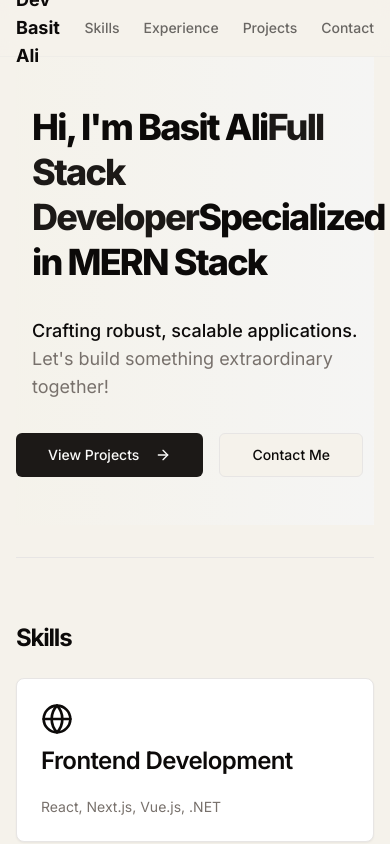
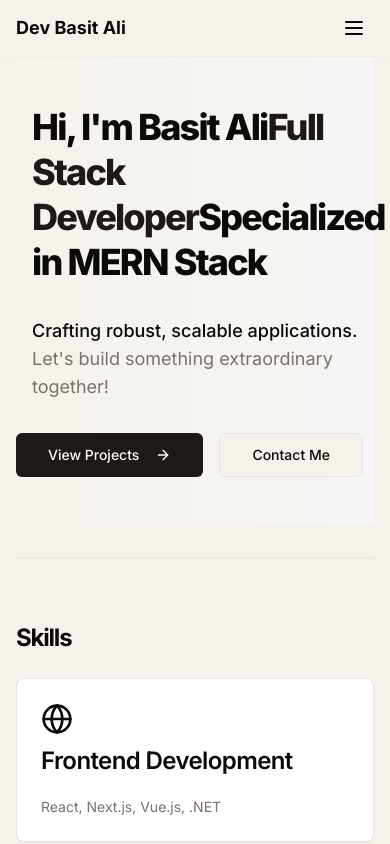
Before and after one commit to DevBasitali/devbasit-web-portfolio, a Next.js app: page / in a window 390 px wide. Shown: the top 844 px of the page. Built offline with nearby package versions, Linux system fonts and the light colour scheme.

Commit message:
"2nd commit"

```diff
--- a/app/components/Header.tsx
+++ b/app/components/Header.tsx
@@ -1,12 +1,39 @@
+'use client'
+
+import { useState } from 'react';
+
 export default function Header() {
+  const [isMenuOpen, setIsMenuOpen] = useState(false);
+
+
   return (
     <header className="sticky top-0 z-50 w-full border-b border-border/40 bg-background/95 backdrop-blur supports-[backdrop-filter]:bg-background/60">
       <div className="container mx-auto px-4 sm:px-6 lg:px-8 max-w-6xl flex h-14 items-center justify-between">
-        <div className="flex items-center justify-between w-full">
+      <div className="flex items-center justify-between w-full">
           <a className="flex items-center space-x-2" href="/">
             <span className="font-bold text-lg">Dev Basit Ali</span>
           </a>
-          <nav className="flex items-center space-x-6 text-sm font-medium">
+          <button
+        className="sm:hidden p-2"
+        onClick={() => setIsMenuOpen(!isMenuOpen)}
+      >
+        <svg
+          xmlns="http://www.w3.org/2000/svg"
+          className="h-6 w-6"
+          fill="none"
+          viewBox="0 0 24 24"
+          stroke="currentColor"
+        >
+          <path
+            strokeLinecap="round"
+            strokeLinejoin="round"
+            strokeWidth={2}
+            d="M4 6h16M4 12h16M4 18h16"
+          />
+        </svg>
+      </button>
+          {/* <nav className="flex items-center space-x-6 text-sm font-medium sm:block"> */}
+          <nav className={`${isMenuOpen ? 'block' : 'hidden'} sm:flex sm:items-center sm:space-x-6 text-sm font-medium`}>
             <a className="transition-colors hover:text-foreground/80 text-foreground/60" href="#skills">
               Skills
             </a>
@@ -23,5 +50,5 @@ export default function Header() {
         </div>
       </div>
     </header>
-  )
+  );
 }
```
